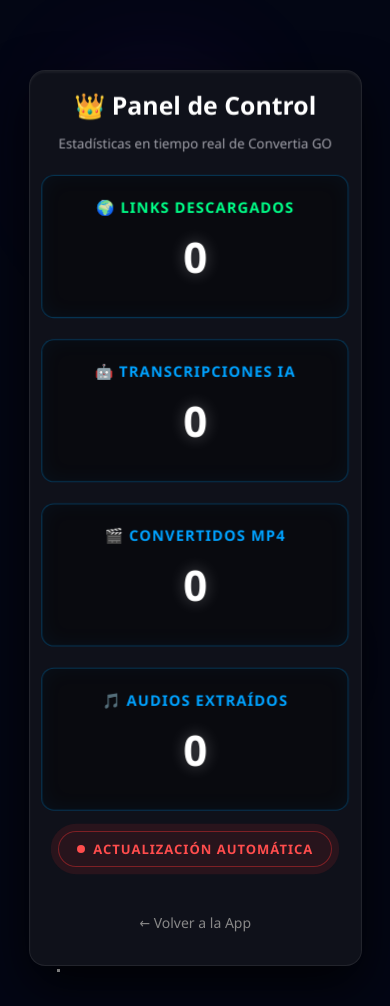
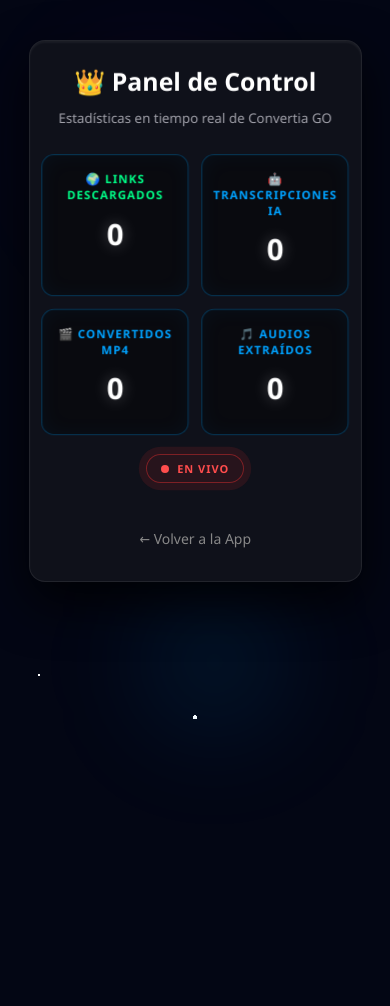
Before and after one commit to Fer333444/Converter, a Flask app: page /panel-admin in a window 390 px wide. After the commit the page ends 719 px from the top, so only its background shows below. Run offline with Flask 3, Linux system fonts and the light colour scheme.

Commit message:
Panel de control optimizado para celulares

```diff
--- a/templates/admin.html
+++ b/templates/admin.html
@@ -2,13 +2,13 @@
 <html lang="es">
 <head>
     <meta charset="UTF-8">
-    <meta name="viewport" content="width=device-width, initial-scale=1.0">
+    <meta name="viewport" content="width=device-width, initial-scale=1.0, maximum-scale=1.0, user-scalable=no">
     <title>Panel de Control - Convertia GO</title>
     <link rel="stylesheet" href="{{ url_for('static', filename='styles.css') }}">
     <style>
         .stats-grid {
             display: grid;
-            grid-template-columns: repeat(auto-fit, minmax(200px, 1fr));
+            grid-template-columns: repeat(auto-fit, minmax(180px, 1fr));
             gap: 20px;
             margin-top: 30px;
             transform: translateZ(30px);
@@ -42,7 +42,7 @@
         }
         .stat-title.green { color: #00ff88; }
 
-        /* Nuevo indicador de "En Vivo" que palpita */
+        /* Indicador de "En Vivo" que palpita */
         .live-indicator {
             display: inline-flex;
             align-items: center;
@@ -71,6 +71,47 @@
             70% { box-shadow: 0 0 0 10px rgba(255, 50, 50, 0); }
             100% { box-shadow: 0 0 0 0 rgba(255, 50, 50, 0); }
         }
+
+        /* =========================================
+           ADAPTACIÓN PERFECTA PARA MÓVILES
+        ========================================= */
+        @media (max-width: 768px) {
+            .glass-panel {
+                margin-top: 20px !important;
+                padding: 2rem 1.2rem !important;
+                width: 95%;
+            }
+            .glass-panel h1 {
+                font-size: 24px !important;
+            }
+            .stats-grid {
+                /* En celulares lo dividimos en 2 columnas perfectas */
+                grid-template-columns: repeat(2, 1fr);
+                gap: 12px;
+                margin-top: 20px;
+            }
+            .stat-card {
+                padding: 15px 10px; /* Reducimos el relleno interno */
+            }
+            .stat-number {
+                font-size: 28px; /* Números un poco más pequeños */
+            }
+            .stat-title {
+                font-size: 11px; /* Textos ajustados para que no se corten */
+            }
+            .live-indicator {
+                margin-top: 25px;
+                font-size: 11px;
+                padding: 6px 14px;
+            }
+        }
+
+        /* Para pantallas extremadamente pequeñas (iPhone SE, etc) */
+        @media (max-width: 380px) {
+            .stats-grid {
+                grid-template-columns: 1fr; /* Una sola columna vertical */
+            }
+        }
     </style>
 </head>
 <body>
@@ -84,25 +125,25 @@
 
         <div class="stats-grid">
             <div class="stat-card">
-                <div class="stat-title green">🌍 Links Descargados</div>
+                <div class="stat-title green">🌍 Links<br>Descargados</div>
                 <div class="stat-number" id="stat-links">0</div>
             </div>
             <div class="stat-card">
-                <div class="stat-title">🤖 Transcripciones IA</div>
+                <div class="stat-title">🤖 Transcripciones<br>IA</div>
                 <div class="stat-number" id="stat-txt">0</div>
             </div>
             <div class="stat-card">
-                <div class="stat-title">🎬 Convertidos MP4</div>
+                <div class="stat-title">🎬 Convertidos<br>MP4</div>
                 <div class="stat-number" id="stat-mp4">0</div>
             </div>
             <div class="stat-card">
-                <div class="stat-title">🎵 Audios Extraídos</div>
+                <div class="stat-title">🎵 Audios<br>Extraídos</div>
                 <div class="stat-number" id="stat-audio">0</div>
             </div>
         </div>
 
         <div class="live-indicator">
-            <div class="dot"></div> Actualización Automática
+            <div class="dot"></div> En Vivo
         </div>
 
         <br><br><br>
@@ -115,21 +156,19 @@
                 const res = await fetch('/api/stats');
                 const data = await res.json();
 
-                // Actualizar los números en pantalla
                 document.getElementById('stat-links').innerText = data.total_links_descargados;
                 document.getElementById('stat-txt').innerText = data.herramientas_locales.txt;
                 document.getElementById('stat-mp4').innerText = data.herramientas_locales.mp4;
-                // Sumar mp3 y wav para tener el total de audios
                 document.getElementById('stat-audio').innerText = data.herramientas_locales.mp3 + data.herramientas_locales.wav;
             } catch (e) {
                 console.error("Fallo al cargar las estadísticas", e);
             }
         }
 
-        // 1. Cargar los datos inmediatamente al entrar a la página
+        // Cargar inmediatamente
         loadStats();
 
-        // 2. MAGIA: Programar un temporizador que ejecute loadStats() cada 3 segundos (3000 milisegundos)
+        // Actualizar cada 3 segundos
         setInterval(loadStats, 3000);
     </script>
 </body>
```
